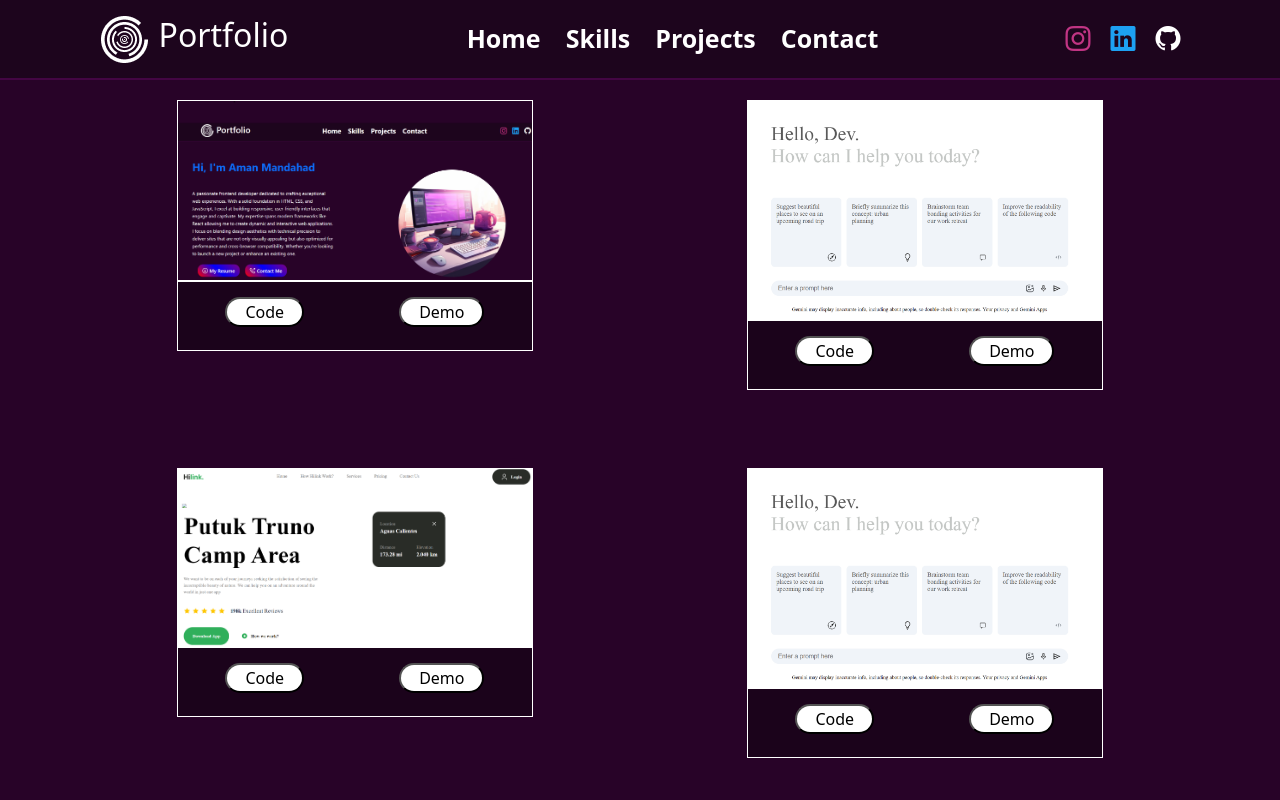
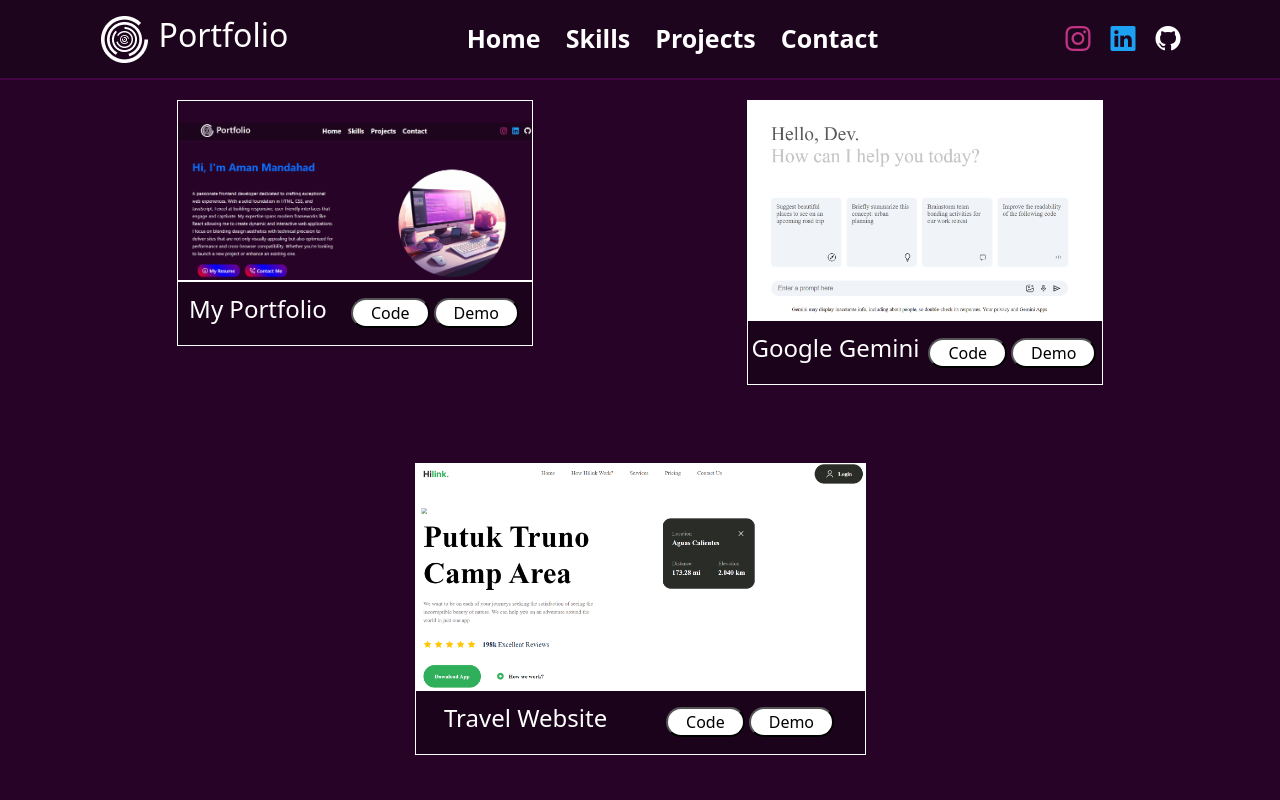
Before and after one commit to Amanmandahad/Portfolio, a React (Vite) app: page /projects in a window 1280 px wide. Shown: the top 800 px of the page. Built offline with nearby package versions, Linux system fonts and the light colour scheme.

Commit message:
Describe the changes you made

```diff
--- a/src/components/projects/Projects.jsx
+++ b/src/components/projects/Projects.jsx
@@ -1,62 +1,155 @@
-import React from 'react'
-import styles from './Projects.module.css'
-import porfolio from '../Images/portfolio.img.png'
+import React from 'react';
+import { motion } from 'framer-motion';
+import styles from './Projects.module.css';
+import portfolio from '../Images/portfolio.img.png';
 import gemini from '../Images/gemini.pic.png';
 import ecommer from '../Images/Ecommerce-pic.png';
 
+const Projects = () => {
+  // Define animation variants with more effects
+  const fadeInUp = {
+    hidden: { opacity: 0, y: 20, scale: 0.9, rotate: -10 },
+    visible: {
+      opacity: 1,
+      y: 0,
+      scale: 1,
+      rotate: 0,
+      transition: {
+        duration: 0.6,
+        ease: 'easeOut'
+      }
+    }
+  };
 
-const Projects = () => {
+  const container = {
+    hidden: { opacity: 0 },
+    visible: {
+      opacity: 1,
+      transition: {
+        staggerChildren: 0.3,
+        duration: 0.6
+      }
+    }
+  };
+
+  const buttonHover = {
+    rest: { scale: 1, backgroundColor: '#fff' },
+    hover: {
+      scale: 1.1,
+      backgroundColor: '#f0f0f0',
+      transition: { duration: 0.3 }
+    }
+  };
+
   return (
     <div>
       <div className={styles.container}>
-      <div className="container" >
-        <div className="row  justify-content-around" >
-          <div className="col-md-4" style={{margin:"15px"}} >
-            <img src={porfolio} className='img-fluid'  alt="" />
+        <motion.div
+          className="container"
+          variants={container}
+          initial="hidden"
+          animate="visible"
+        >
+          <div className="row justify-content-around">
+            <motion.div
+              className="col-md-4"
+              style={{ margin: "15px" }}
+              variants={fadeInUp}
+            >
+              <img src={portfolio} className='img-fluid' alt="Portfolio" />
               <div className={styles.cards}>
-            <button>Code</button>
-            <button>Demo</button>
+                <div><h4>My Portfolio</h4></div>
+                <div className={styles.btn}>
+                  <motion.button
+                    variants={buttonHover}
+                    initial="rest"
+                    whileHover="hover"
+                  >
+                    <a href="https://github.com/Amanmandahad/Portfolio" style={{ color: "black" }}>Code</a>
+                  </motion.button>
+                  <motion.button
+                    variants={buttonHover}
+                    initial="rest"
+                    whileHover="hover"
+                  >
+                    <a href="" style={{ color: 'black' }}>Demo</a>
+                  </motion.button>
                 </div>
               </div>
-          <div className="col-md-4" style={{margin:"15px"}}>
-            <img src={gemini} className='img-fluid' alt="" />
+            </motion.div>
+
+            <motion.div
+              className="col-md-4"
+              style={{ margin: "15px" }}
+              variants={fadeInUp}
+              transition={{ delay: 0.3 }}
+            >
+              <img src={gemini} className='img-fluid' alt="Google Gemini" />
               <div className={styles.cards}>
-            <button><a href="https://github.com/Amanmandahad/Google-gemini" style={{color:'black'}}>Code</a></button>
-            <button><a href="https://google-gemini-nu-lilac.vercel.app/" style={{color:'black'}}>Demo</a></button>
-
+                <div><h4>Google Gemini</h4></div>
+                <div className={styles.btn}>
+                  <motion.button
+                    variants={buttonHover}
+                    initial="rest"
+                    whileHover="hover"
+                  >
+                    <a href="https://github.com/Amanmandahad/Google-gemini" style={{ color: 'black' }}>Code</a>
+                  </motion.button>
+                  <motion.button
+                    variants={buttonHover}
+                    initial="rest"
+                    whileHover="hover"
+                  >
+                    <a href="https://google-gemini-nu-lilac.vercel.app/" style={{ color: 'black' }}>Demo</a>
+                  </motion.button>
                 </div>
               </div>
+            </motion.div>
+          </div>
+        </motion.div>
 
-        </div>
-      </div>
         <br />
         <br />
 
-
-      <div className="container">
-        <div className="row  justify-content-around" >
-          <div className="col-md-4" style={{margin:"15px"}}>
-            <img src={ecommer} className='img-fluid' alt="" />
+        <motion.div
+          className="container"
+          variants={container}
+          initial="hidden"
+          animate="visible"
+        >
+          <div className="row justify-content-around">
+            <motion.div
+              className="col-md-5"
+              style={{ margin: "15px" }}
+              variants={fadeInUp}
+              transition={{ delay: 0.6 }}
+            >
+              <img src={ecommer} className='img-fluid' alt="Travel Website" />
               <div className={styles.cards}>
-            <button> <a href="https://github.com/Amanmandahad/Travel-website" style={{color:'black'}}>Code</a></button>
-            <button><a href="https://travel-website-nine-iota.vercel.app/" style={{color:'black'}}>Demo</a></button>
+                <div><h4>Travel Website</h4></div>
+                <div className={styles.btn}>
+                  <motion.button
+                    variants={buttonHover}
+                    initial="rest"
+                    whileHover="hover"
+                  >
+                    <a href="https://github.com/Amanmandahad/Travel-website" style={{ color: 'black' }}>Code</a>
+                  </motion.button>
+                  <motion.button
+                    variants={buttonHover}
+                    initial="rest"
+                    whileHover="hover"
+                  >
+                    <a href="https://travel-website-nine-iota.vercel.app/" style={{ color: 'black' }}>Demo</a>
+                  </motion.button>
                 </div>
               </div>
-          <div className="col-md-4" style={{margin:"15px"}}>
-            <img src={gemini} className='img-fluid' alt="" />
-            <div className={styles.cards}>
-            <button>Code</button>
-            <button>Demo</button>
+            </motion.div>
+          </div>
+        </motion.div>
       </div>
     </div>
+  );
+};
 
-        </div>
-      </div>
-
-      </div>
-
-    </div>
-  )
-}
-
-export default Projects
+export default Projects;
--- a/src/components/projects/Projects.module.css
+++ b/src/components/projects/Projects.module.css
@@ -9,15 +9,16 @@
 }
 .cards{
     background-color: rgb(27, 3, 27);
+    width: 100%;
+    height:65px;
+    border: 1px solid white;
     display: flex;
-    width: 100%;
-    height: 70px;
     justify-content: space-around;
-    border: 1px solid white;
+    align-items: center;
 }
 .cards button{
     height: 30px;
-    margin: 15px;
+    margin: 2px;
     padding: 8px 18px;
     border-radius: 20px;
     background-color: white;
@@ -26,3 +27,7 @@
     justify-content: center;
     display: flex;
 }
+.btn{
+    display: flex;
+    flex-direction: row;
+}
```
Also changed, not shown: src/components/Images/real.portfolio.img.png (added). Lines whose indentation alone changed are shown as unchanged.
